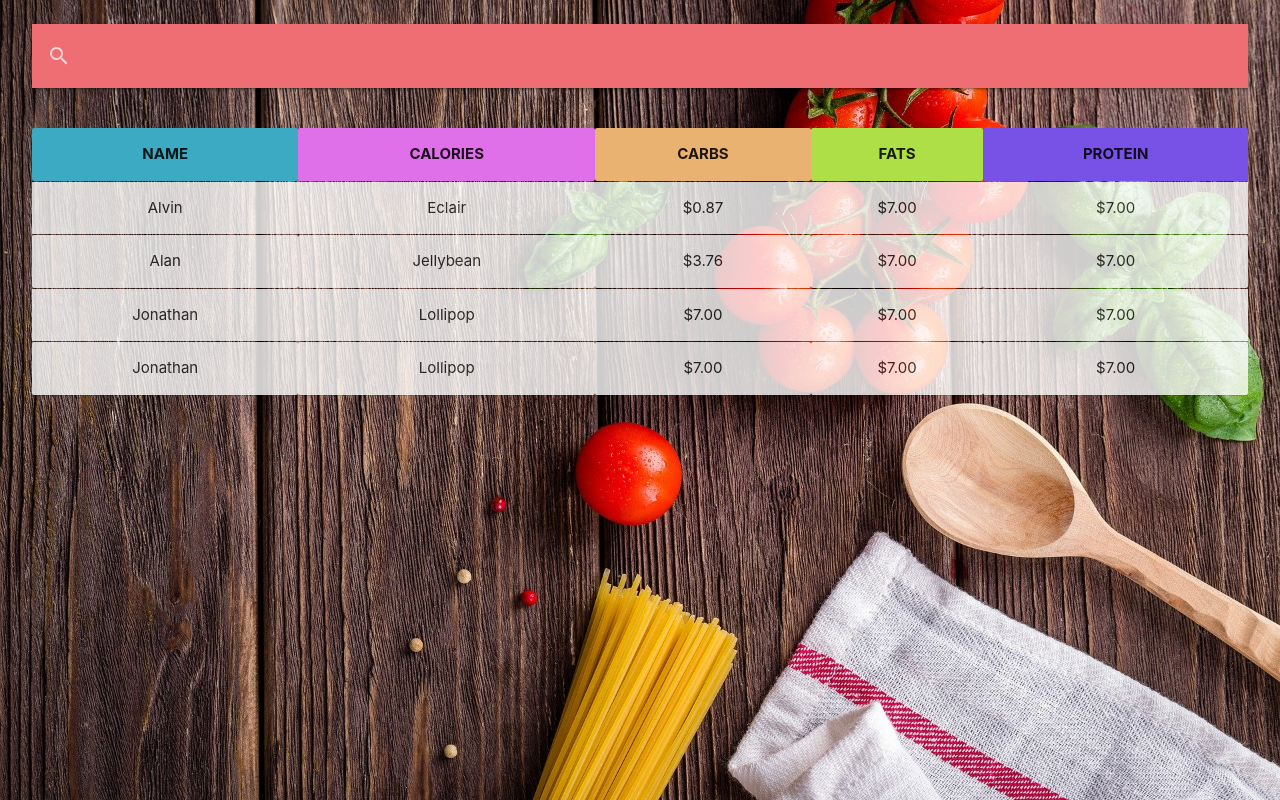
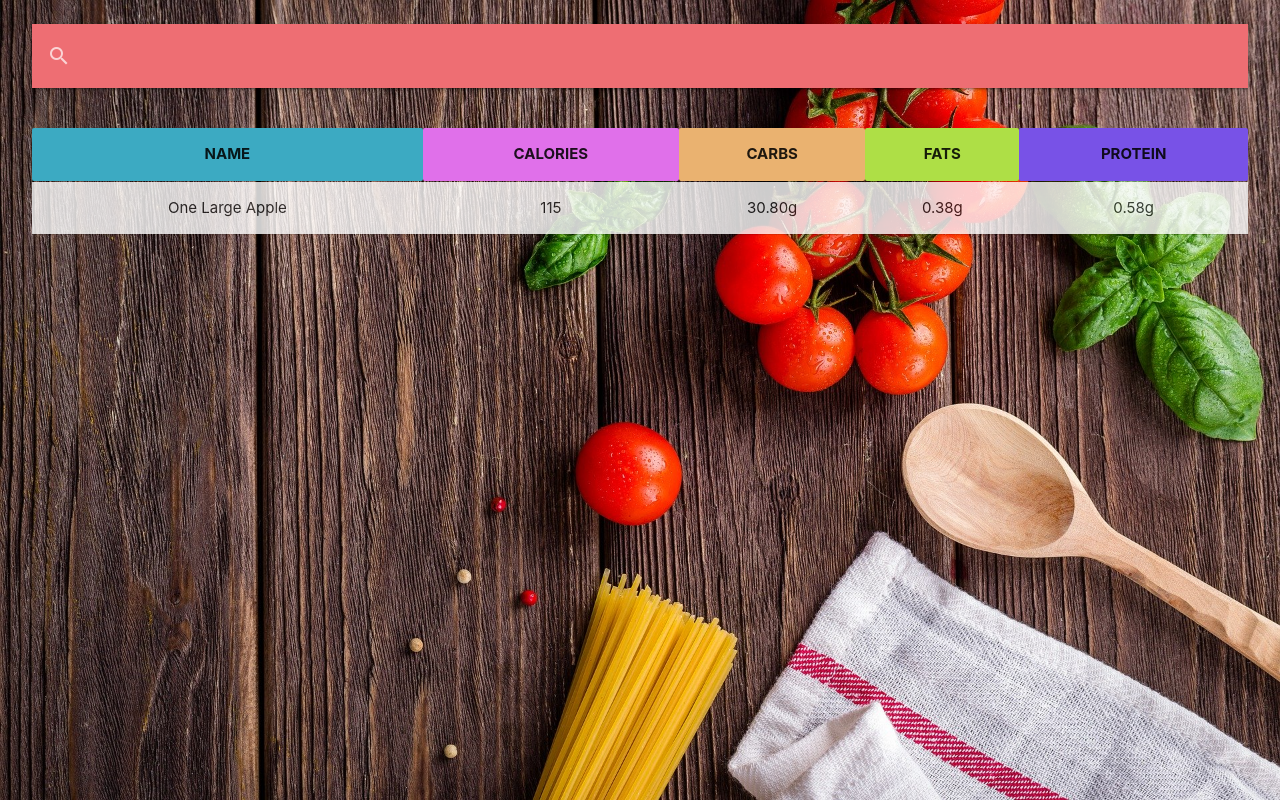
Before and after one commit to angelina-tsuboi/Calorie-Tracker, a website: page index.html in a window 1280 px wide. Drawn offline with nearby package versions, Linux system fonts and the light colour scheme.

Commit message:
Main Functionality

```diff
--- a/index.html
+++ b/index.html
@@ -35,32 +35,11 @@
 
         <tbody id="tableBody">
           <tr class="row">
-            <td>Alvin</td>
-            <td>Eclair</td>
-            <td>$0.87</td>
-            <td>$7.00</td>
-            <td>$7.00</td>
-          </tr>
-          <tr class="row">
-            <td>Alan</td>
-            <td>Jellybean</td>
-            <td>$3.76</td>
-            <td>$7.00</td>
-            <td>$7.00</td>
-          </tr>
-          <tr class="row">
-            <td>Jonathan</td>
-            <td>Lollipop</td>
-            <td>$7.00</td>
-            <td>$7.00</td>
-            <td>$7.00</td>
-          </tr>
-          <tr class="row">
-            <td>Jonathan</td>
-            <td>Lollipop</td>
-            <td>$7.00</td>
-            <td>$7.00</td>
-            <td>$7.00</td>
+            <td>One Large Apple</td>
+            <td>115</td>
+            <td>30.80g</td>
+            <td>0.38g</td>
+            <td>0.58g</td>
           </tr>
         </tbody>
       </table>
--- a/public/script.js
+++ b/public/script.js
@@ -28,14 +28,18 @@ function search(){
   }
 
 function update(data){
-    alert(data.calories)
-    $('#tableBody').append(`
-    <tr class="row">
-            <td>Jonathan</td>
-            <td>Lollipop</td>
-            <td>$7.00</td>
-            <td>$7.00</td>
-            <td>$7.00</td>
-          </tr>
-    `)
-}
+    try{
+        $('#tableBody').append(`
+        <tr class="row">
+                <td>${searchWord}</td>
+                <td>${data.calories}</td>
+                <td>${data.totalNutrients.CHOCDF.quantity.toFixed(2)}g</td>
+                <td>${data.totalNutrients.FAT.quantity.toFixed(2)}g</td>
+                <td>${data.totalNutrients.PROCNT.quantity.toFixed(2)}g</td>
+              </tr>
+        `)
+    } catch{
+        alert("Invalid Input")
+    }
+
+    }
```
